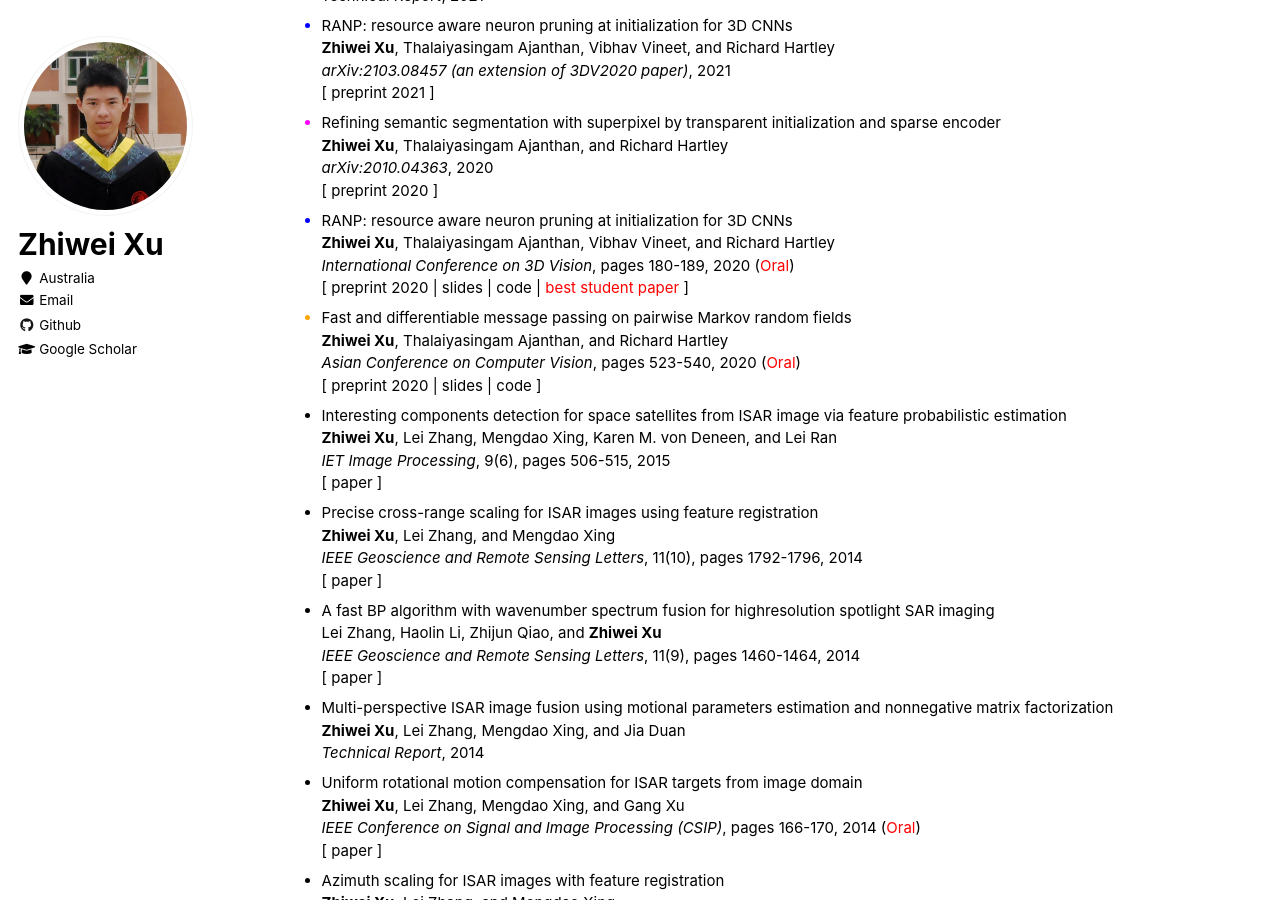
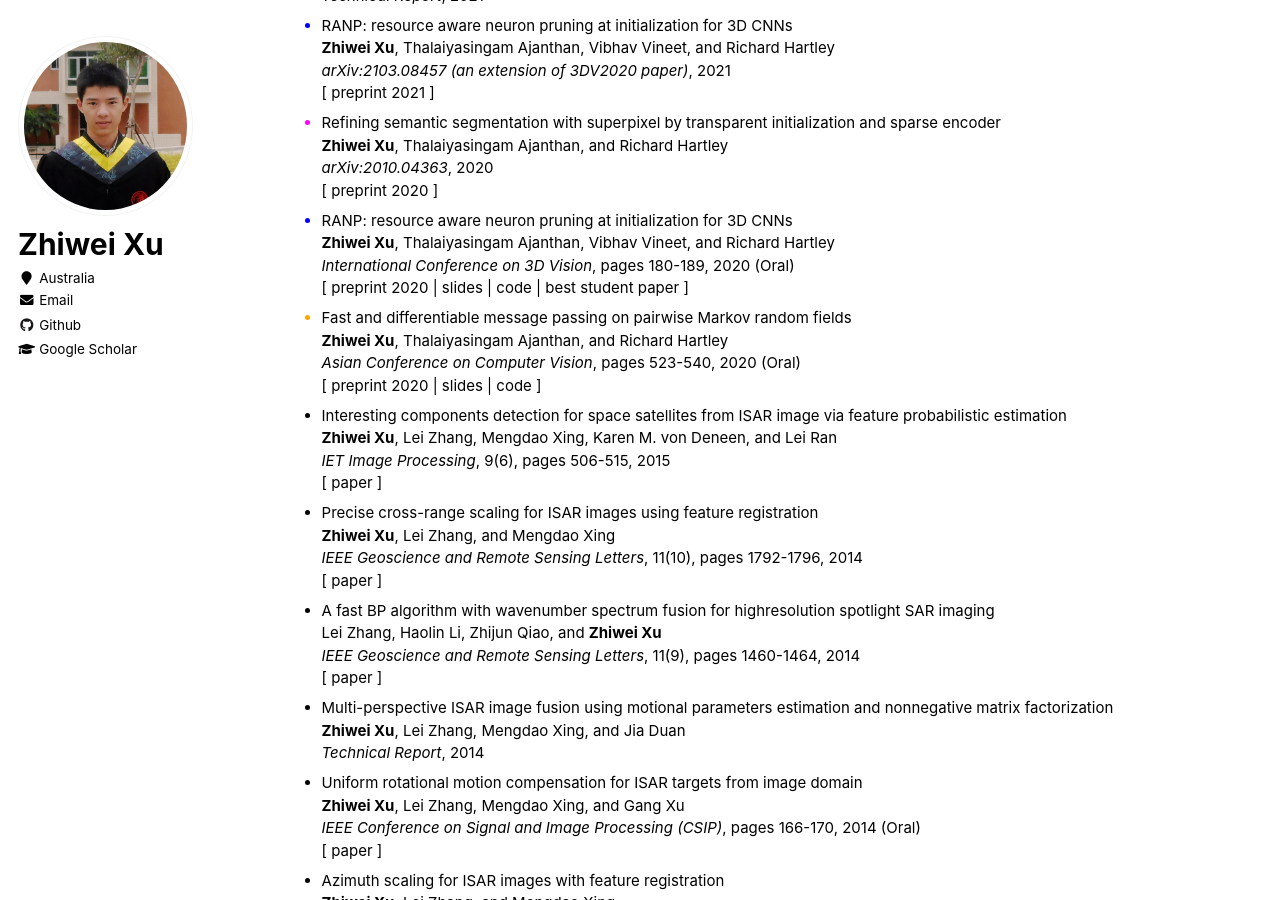
Before and after one commit to zwxu064/zwxu064.github.io, a Jekyll site: the page built from _pages/about.html, in a window 1280 px wide and 900 px high, scrolled down 1464 px. Built offline with Jekyll 4.4.1, drawn with Linux system fonts in a browser that asks for light colours.

Commit message:
Update about.html

```diff
--- a/_pages/about.html
+++ b/_pages/about.html
@@ -112,16 +112,16 @@
 
   <li style="color:blue"><div><span style="color:black">RANP: resource aware neuron pruning at initialization for 3D CNNs</span></div>
       <div><span style="color:black;font-size:1em"><strong>Zhiwei Xu</strong>, Thalaiyasingam Ajanthan, Vibhav Vineet, and Richard Hartley</span></div>
-      <div><span style="color:black"><i>International Conference on 3D Vision</i>, pages 180-189, 2020 (<span style="color:red">Oral</span>)</span></div>
+      <div><span style="color:black"><i>International Conference on 3D Vision</i>, pages 180-189, 2020 (<span style="color:black">Oral</span>)</span></div>
       <div><span style="color:black">[ <a style="color: inherit;" href="https://arxiv.org/abs/2010.02488" target="_blank">preprint 2020</a>
         | <a style="color: inherit;" href="./files/3DV2020_slides.pdf" target="_blank">slides</a>
         | <a style="color: inherit;" href="https://github.com/zwxu064/RANP.git" target="_blank">code</a>
-        | <span style="color:red">best student paper</span> ]</span></div>
+        | <span style="color:black">best student paper</span> ]</span></div>
   </li>
 
   <li style="color:orange"><div><span style="color:black">Fast and differentiable message passing on pairwise Markov random fields</span></div>
       <div><span style="color:black;font-size:1em"><strong>Zhiwei Xu</strong>, Thalaiyasingam Ajanthan, and Richard Hartley</span></div>
-      <div><span style="color:black"><i>Asian Conference on Computer Vision</i>, pages 523-540, 2020 (<span style="color:red">Oral</span>)</span></div>
+      <div><span style="color:black"><i>Asian Conference on Computer Vision</i>, pages 523-540, 2020 (<span style="color:black">Oral</span>)</span></div>
       <div><span style="color:black">[ <a style="color: inherit;" href="https://arxiv.org/abs/1910.10892" target="_blank">preprint 2020</a>
         | <a style="color: inherit;" href="./files/ACCV2020_slides.pdf" target="_blank">slides</a>
 	| <a style="color: inherit;" href="https://github.com/zwxu064/MPLayers.git" target="_blank">code</a> ]</span></div>
@@ -152,13 +152,13 @@
 
   <li><div>Uniform rotational motion compensation for ISAR targets from image domain</div>
       <div><span style="color:black;font-size:1em"><strong>Zhiwei Xu</strong>, Lei Zhang, Mengdao Xing, and Gang Xu</span></div>
-      <div><i>IEEE Conference on Signal and Image Processing (CSIP)</i>, pages 166-170, 2014 (<span style="color:red">Oral</span>)</div>
+      <div><i>IEEE Conference on Signal and Image Processing (CSIP)</i>, pages 166-170, 2014 (<span style="color:black">Oral</span>)</div>
       <div>[ <a style="color: inherit;" href="http://ieeexplore.ieee.org/xpl/articleDetails.jsp?tp=&arnumber=6889224&matchBoolean%3Dtrue%26queryText%3Dzhiwei+xu+lei+zhang" target="_blank">paper</a> ]</div>
   </li>
 
   <li><div>Azimuth scaling for ISAR images with feature registration</div>
       <div><span style="color:black;font-size:1em"><strong>Zhiwei Xu</strong>, Lei Zhang, and Mengdao Xing</span></div>
-      <div><i>IEEE Congress on Image and Signal Processing (CISP)</i>, pages 1568-1572, 2013 (<span style="color:red">Oral</span>)
+      <div><i>IEEE Congress on Image and Signal Processing (CISP)</i>, pages 1568-1572, 2013 (<span style="color:black">Oral</span>)
       <div>[ <a style="color: inherit;" href="https://doi.org/10.1109/CISP.2013.6743925" target="_blank">paper</a> ]</div>
   </li>
 
```
